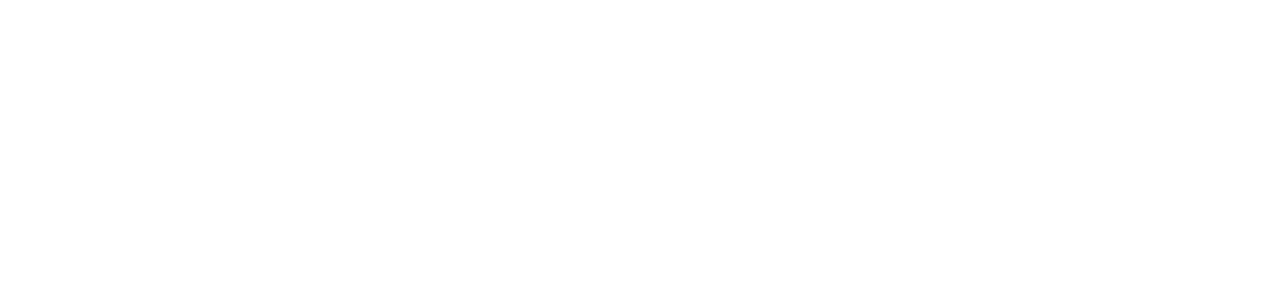
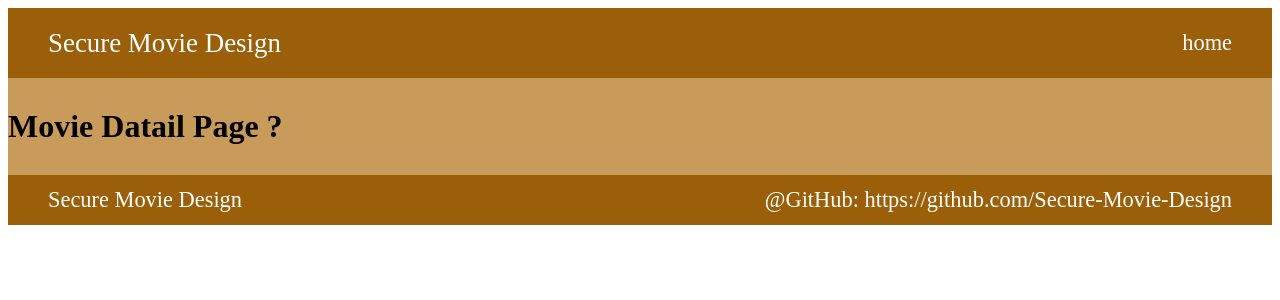
Before and after one commit to Secure-Movie-Design/Secure_movie_GUI, a SvelteKit app in the folder Secure_movie_svelte/: page /movieDetails in a window 1280 px wide. Before the commit this address had no page. Shown: the top 300 px of the page. Built offline with nearby package versions, Linux system fonts and the light colour scheme.

Commit message:
Added UI backbone

```diff
--- /dev/null
+++ b/Secure_movie_svelte/src/lib/components/MovieCard.svelte
@@ -0,0 +1,58 @@
+<script lang="ts">
+    import { Card, CardHeader, CardTitle, CardBody, CardSubtitle, CardText, CardImg } from "sveltestrap"
+
+    export let title: string;
+    export let director: string;
+    export let img:string;
+    export let description: string;
+
+</script>
+
+<div class="card">
+    <Card>
+        <CardHeader>
+            <div class="title">
+                <h2>
+                    <a href="/movieDetails">{title}</a>
+                </h2>
+            </div>
+        </CardHeader>
+        <CardBody>
+          <h4>{director}</h4>
+          <img src="{img}" alt="not available" width="100px">
+          <CardText>{description}</CardText>
+        </CardBody>
+    </Card>
+</div>
+
+<style>
+    @import url(https://fonts.googleapis.com/css2?family=Poppins:wght@300;400&display=swap);
+
+    * {
+        font-family: "Poppins";
+    }
+
+    .card {
+        padding: 20px;
+        margin: 5px;
+        width: 200px;
+        height: fit-content;
+        border: 1px solid black;
+        border-radius: 10px;
+        background-color: rgb(230, 156, 59);
+    }
+
+    .title {
+        background-color: rgb(165, 109, 35);
+    }
+
+    .title a {
+        color: black;
+        text-decoration: none;
+        transition: .3s;
+    }
+
+    .title a:hover {
+        color: #fff;
+    }
+</style>
--- /dev/null
+++ b/Secure_movie_svelte/src/lib/components/MovieGrid.svelte
@@ -0,0 +1,41 @@
+<script lang="ts">
+    import MovieCard from "./MovieCard.svelte";
+    import type { Movie } from "../../model/Movie";
+
+    export let movies:Movie[];
+    let cols: number = 4;
+    let index: number = 0;
+
+    function getIndex(): number {
+        return index;
+    }
+
+    function chooseMovie(): Movie {
+        return movies[index];
+    }
+
+    function chooseMovieWithIncrement(): Movie {
+        let target = movies[index];
+        index++;
+        return target;
+    }
+</script>
+
+<table>
+    {#each {length: (movies.length/cols)} as _}
+        <tr>
+            {#each {length: cols} as _}
+                {#if getIndex() < movies.length}
+                    <th class="col-2">
+                        <MovieCard
+                            title={chooseMovie().title}
+                            director={chooseMovie().director}
+                            img={chooseMovie().img}
+                            description={chooseMovieWithIncrement().description}
+                        ></MovieCard>
+                    </th>
+                {/if}
+            {/each}
+        </tr>
+    {/each}
+</table>
--- /dev/null
+++ b/Secure_movie_svelte/src/model/Movie.ts
@@ -0,0 +1,7 @@
+export interface Movie {
+    id:number,
+    title:string,
+    director:string,
+    img:string,
+    description:string
+}
--- a/Secure_movie_svelte/src/routes/+layout.svelte
+++ b/Secure_movie_svelte/src/routes/+layout.svelte
@@ -1,6 +1,86 @@
 <script>
 </script>
 
+<div class="container">
+    <nav class="navbar">
+        <p>Secure Movie Design</p>
+        <a href="/">home</a>
+    </nav>
+
+    <slot></slot>
+
+    <footer>
+        <p>Secure Movie Design</p>
+        <p>@GitHub: https://github.com/Secure-Movie-Design</p>
+    </footer>
+</div>
 
 <style>
+    .container {
+        background-color: rgb(200, 155, 90);
+    }
+
+    .navbar {
+        display: flex;
+        align-items: center;
+        justify-content: space-between;
+        background-color: rgb(155, 95, 10);
+        color: #fff;
+        font-size: 1.4em;
+        height: 70px;
+        padding: 0 40px;
+        z-index: 99;
+        margin-bottom: 30px;
+    }
+
+    .navbar p {
+        font-size: larger;
+        font-weight: 500;
+    }
+
+    .navbar a {
+        margin-left: 5px;
+        position: relative;
+        font-size: 100%;
+        color: #fff;
+        text-decoration: none;
+        font-weight: 500;
+    }
+
+    .navbar a::after {
+        content: '';
+        position: absolute;
+        left: 0;
+        bottom: -6px;
+        width: 100%;
+        height: 3px;
+        background: #fff;
+        border-radius: 5px;
+        transform-origin: right;
+        transform: scaleX(0);
+        transition: transform .3s;
+    }
+
+    .navbar a:hover::after {
+        transform-origin: left;
+        transform: scaleX(1);
+    }
+
+    footer {
+        display: flex;
+        align-items: center;
+        justify-content: space-between;
+        background-color: rgb(155, 95, 10);
+        color: #fff;
+        font-size: 1.4em;
+        height: 50px;
+        padding: 0 40px;
+        z-index: 99;
+        margin-top: 30px;
+    }
+
+    .navbar p {
+        font-size: larger;
+        font-weight: 500;
+    }
 </style>
--- a/Secure_movie_svelte/src/routes/+page.svelte
+++ b/Secure_movie_svelte/src/routes/+page.svelte
@@ -1,6 +1,29 @@
-<script>
+<script lang="ts">
+    import MovieGrid from "../lib/components/MovieGrid.svelte"
+    import type { Movie } from "../model/Movie";
+
+    let movies: Movie[] = [];
+    //TODO: make an API request to retrieve real datas from backend
+    for (let i = 0; i<10; i++) {
+        let movie:Movie = {
+            id:i,
+            title:"title"+i,
+            director:"director"+i,
+            img:"https://www.google.com/url?sa=i&url=https%3A%2F%2Fwww.nationalgeographic.com%2Fanimals%2Fmammals%2Ffacts%2Fdomestic-cat&psig=AOvVaw2NAbROHLMvJ1ca2VYFsKLq&ust=1702751962620000&source=images&cd=vfe&opi=89978449&ved=0CBEQjRxqFwoTCIi_6sSLkoMDFQAAAAAdAAAAABAD",
+            description:"description"+i
+        }
+        movies.push(movie)
+    }
 </script>
 
+<div class="container">
+    <MovieGrid movies={movies}></MovieGrid>
+</div>
 
 <style>
+    .container {
+        display: flex;
+        justify-content: center;
+        align-items: center;
+    }
 </style>
--- /dev/null
+++ b/Secure_movie_svelte/src/routes/movieDetails/+page.svelte
@@ -0,0 +1 @@
+<h1>Movie Datail Page ?</h1>
```
